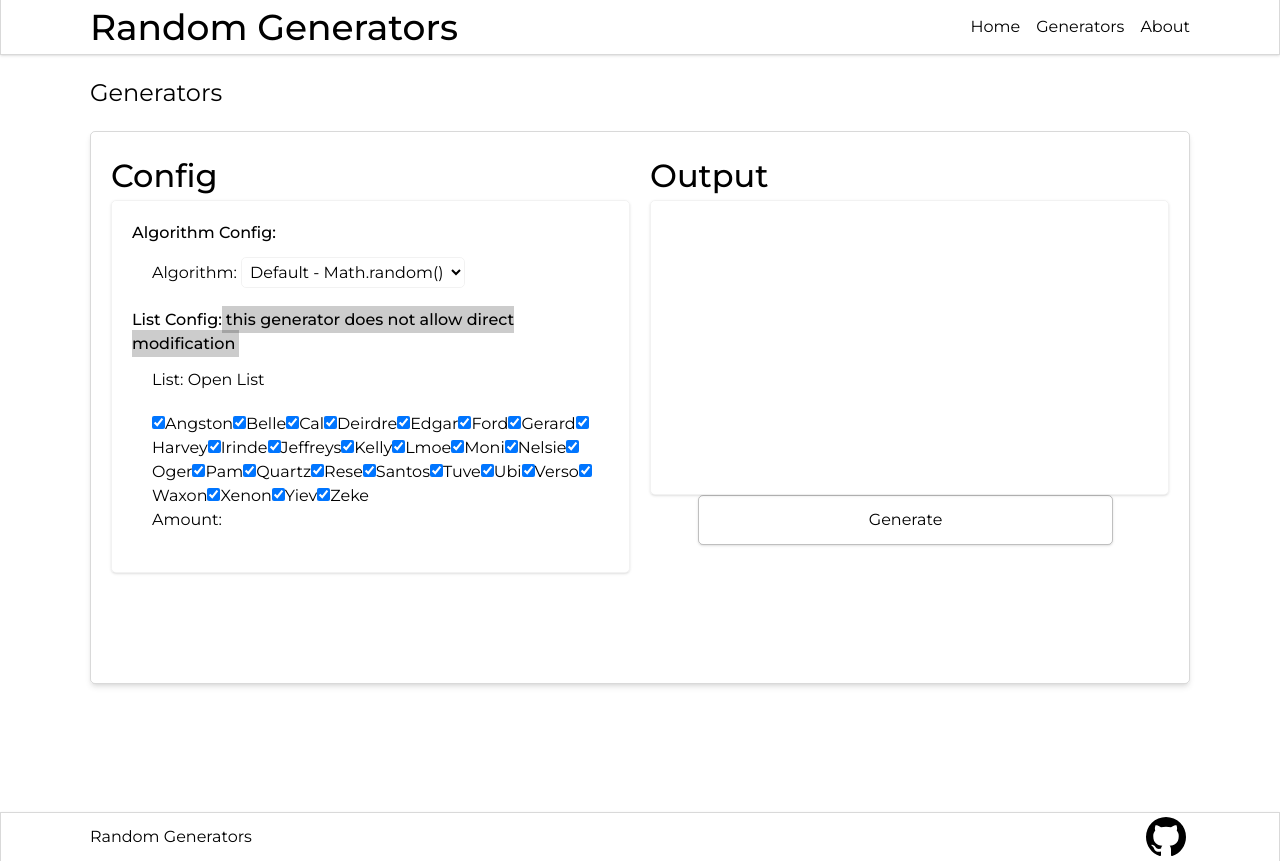
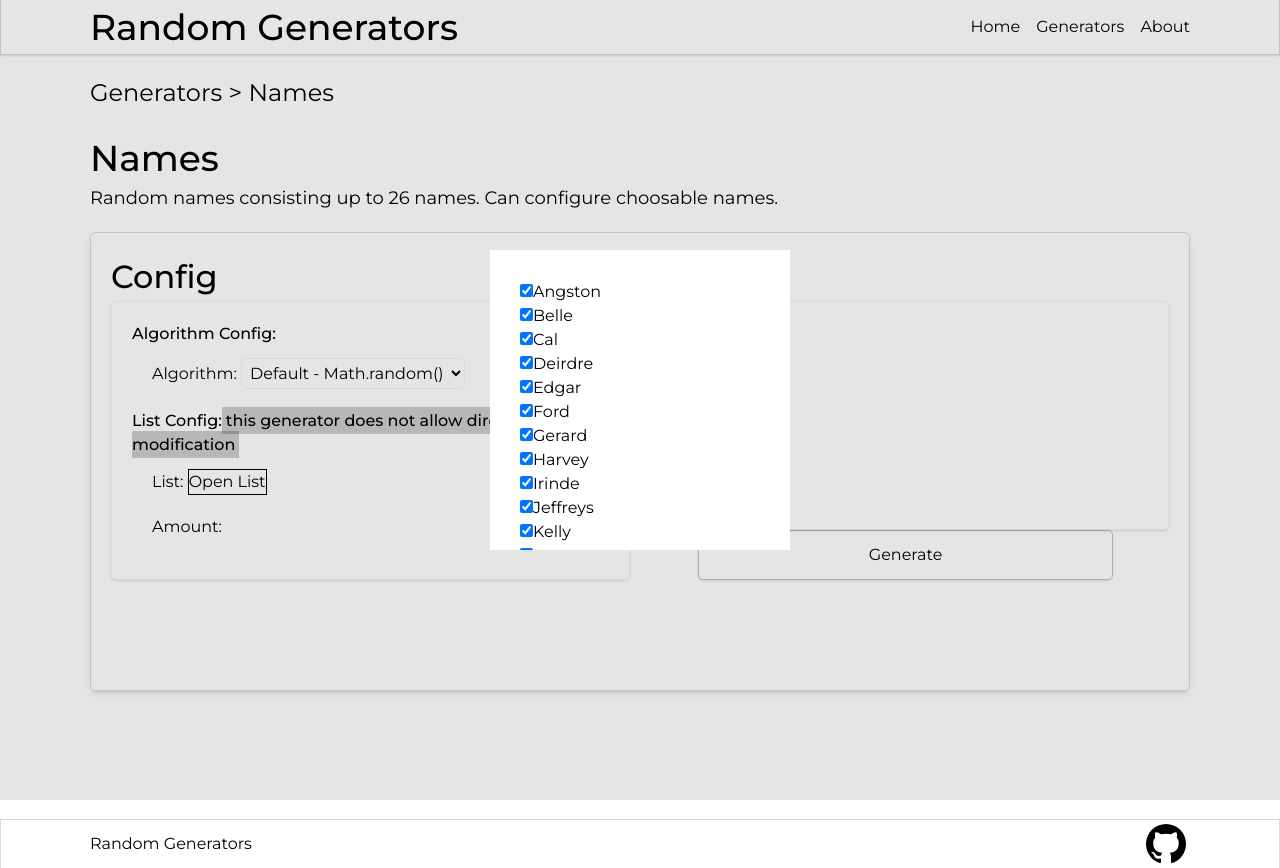
Before and after one commit to BooksNTomes/random-generator-react, a React (Vite) app in the folder frontend/: page /generators/1 in a window 1280 px wide. Both pictures are taken after a click on the button "Open List". Built offline with nearby package versions, Linux system fonts and the light colour scheme; no server answers.

Commit message:
working popup modal practice (list configuration)

```diff
--- a/frontend/index.html
+++ b/frontend/index.html
@@ -4,7 +4,7 @@
     <meta charset="UTF-8" />
     <link rel="icon" type="image/svg+xml" href="/vite.svg" />
     <meta name="viewport" content="width=device-width, initial-scale=1.0" />
-    <title>Random Generator</title>
+    <title>Random Generators</title>
   </head>
   <body>
     <div id="root"></div>
--- a/frontend/src/components/Popups/ListPopup.jsx
+++ b/frontend/src/components/Popups/ListPopup.jsx
@@ -0,0 +1,15 @@
+
+
+export default function ListPopup({itemsList, itemToggle}){
+
+    return (
+        <>
+            {itemsList.map((entry, index) => (
+                <span key={index}>
+                    <input type="checkbox" onChange={event => itemToggle(event, index)} name={entry} defaultChecked={listState[index]
+                    !== '' ? true : false}/>
+                    <label htmlFor={entry}>{entry}</label>
+                </span>))}
+        </>
+    )
+}
--- a/frontend/src/pages/Generator.jsx
+++ b/frontend/src/pages/Generator.jsx
@@ -22,7 +22,9 @@ function Generator()  {
 
     return(
         <div className='pb-20 full-bottom browser-size m-auto'>
-            <NavCrumbs navtarget={''}></NavCrumbs>
+            <NavCrumbs navtarget={generator.name}></NavCrumbs>
+            <h1>{generator.name}</h1>
+            <p className='ptag-xl mb-5'>{generator.description}</p>
 
             {generator.type === 'NUMBER' &&
             <NumbersGenerator generator={generator}></NumbersGenerator>}
--- a/frontend/src/pages/GeneratorTypes/StringsGenerator.jsx
+++ b/frontend/src/pages/GeneratorTypes/StringsGenerator.jsx
@@ -1,25 +1,28 @@
-import { useState, useEffect } from "react";
+"use client";
+import { useState, useEffect, useRef } from "react";
+import ListPopup from "../../components/Popups/ListPopup";
 
 export default function StringsGenerator({generator}) {
     const [algorithmState, setAlgorithmState] = useState("default");
-    const [listState, setListState] = useState(generator.list);
     const [amtState, setAmtState] = useState(1);
     const [genState, setGenState] = useState('');
+    const [listState, setListState] = useState(generator.list);
+
+    const listDialogRef = useRef(null);
     const initialList = generator.list;
 
     const listHandler = (event, index) => {
         let newList = listState.slice();
-
         if (!event.target.checked){
             (newList).splice(index, 1, '');
         }
         else if (event.target.checked) {
             (newList).splice(index, 1, initialList[index]);
         }
-
-        console.log(newList)
         setListState(newList);
     }
+
+
     const amtHandler = (event) => {
         let amount = event.target.value;
         setAmtState(amount);
@@ -60,6 +63,18 @@ export default function StringsGenerator({generator}) {
 
     return (
         <div className="flex gap-5 browser-size m-auto p-5 border-1 border-black/15 rounded-[5px] shadow-md  full-bottom">
+            <dialog ref={listDialogRef} className="w-[300px] h-[300px] p-[30px] m-auto">
+                {initialList && initialList.map((entry, index) => (
+                    <div key={index}>
+                        <span>
+                            <input type="checkbox" onChange={event => listHandler(event, index)} name={entry} defaultChecked={listState[index]
+                            !== '' ? true : false}/>
+                            <label htmlFor={entry}>{entry}</label>
+                        </span>
+                    </div>
+                ))}
+                <button className="mt-[10px] border-1 border-black rounded p-[10px]" onClick={() => listDialogRef.current?.close()}>Close</button>
+            </dialog>
             <div className="w-1/2">
                 <h2>Config</h2>
                 <div className="p-5 border-1 border-black/5 rounded-[5px] shadow-sm">
@@ -86,15 +101,8 @@ export default function StringsGenerator({generator}) {
 
                     <div className="ml-5">
                         <h4 className="mb-5">List: <span>
-                            <button>Open List</button>
+                            <button className="border-black border-1" onClick={() => {listDialogRef.current?.showModal()}}>Open List</button>
                         </span></h4>
-
-                        {initialList && initialList.map((entry, index) => (
-                            <span key={index}>
-                                <input type="checkbox" onChange={event => listHandler(event, index)} name={entry} defaultChecked={true}/>
-                                <label htmlFor={entry}>{entry}</label>
-                            </span>
-                        ))}
 
                         <h4 className="mb-5">Amount: <span>
                             <input type="number" min="1"
```
